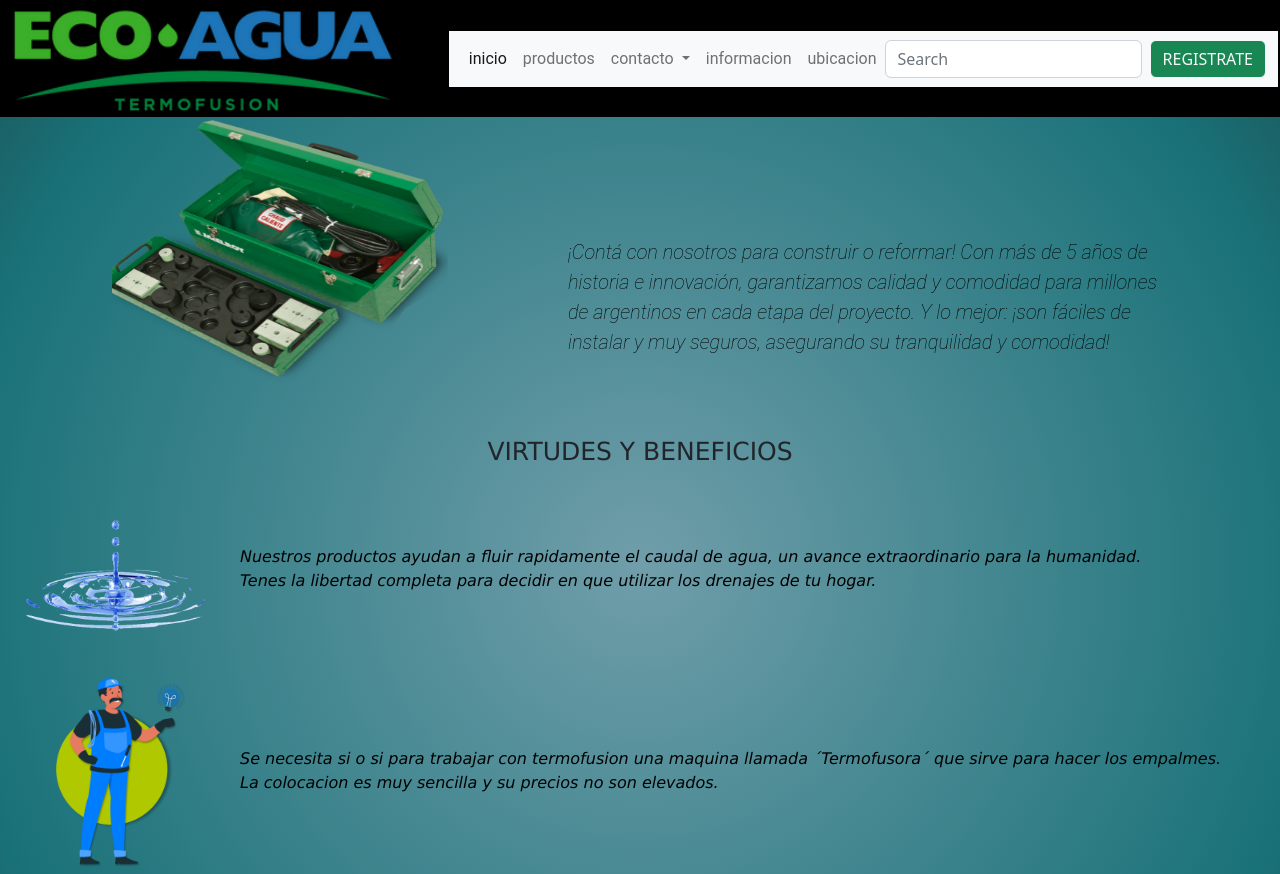
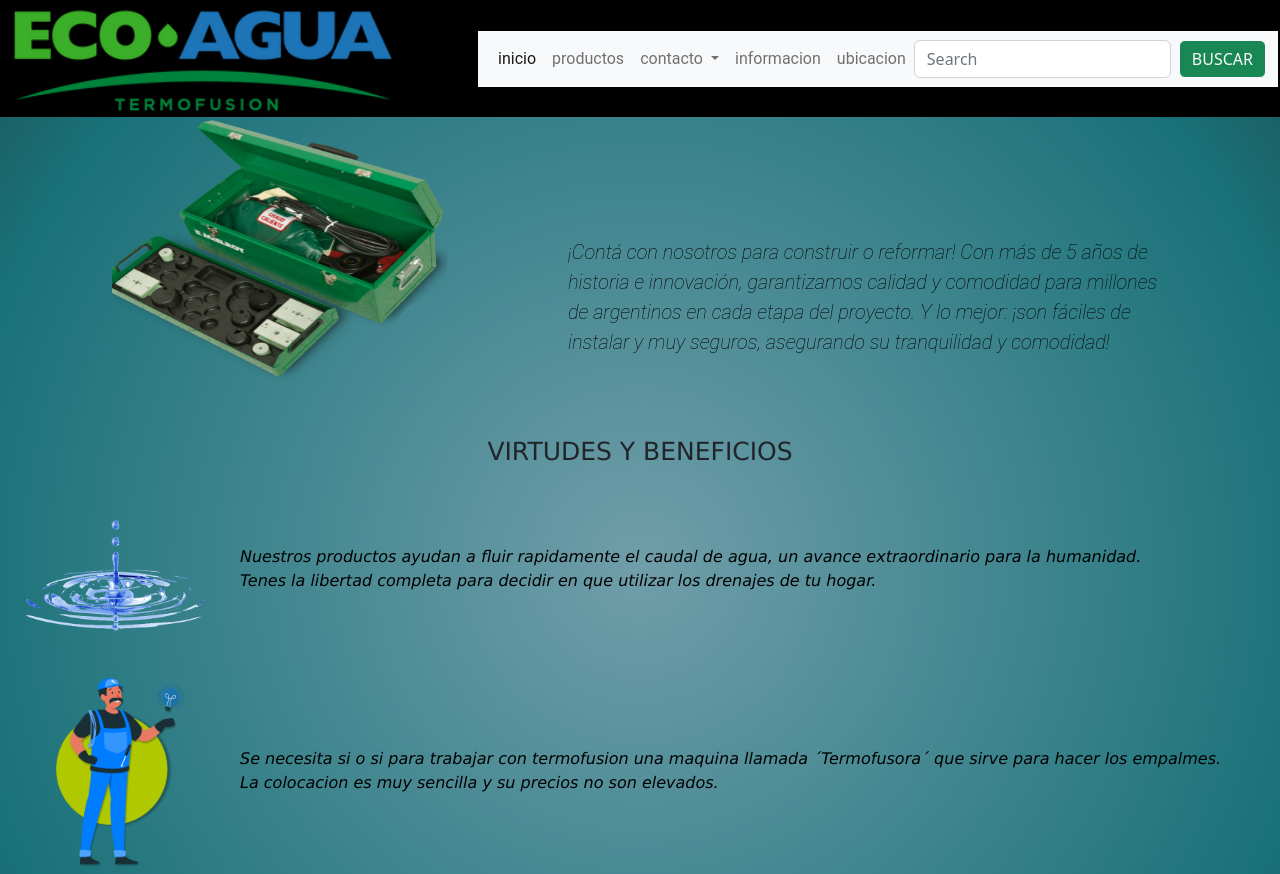
Before and after one commit to abregucab/proyecto1, a plain HTML site: page index.html in a window 1280 px wide. Shown: the top 874 px of the page. Drawn offline with nearby package versions, Linux system fonts and the light colour scheme.

Commit message:
complementos

```diff
--- a/index.html
+++ b/index.html
@@ -92,7 +92,7 @@
                 aria-label="Search"
               />
               <button class="btn btn-outline-light bg-success" type="submit">
-                REGISTRATE
+                BUSCAR
               </button>
             </form>
           </div>
```
